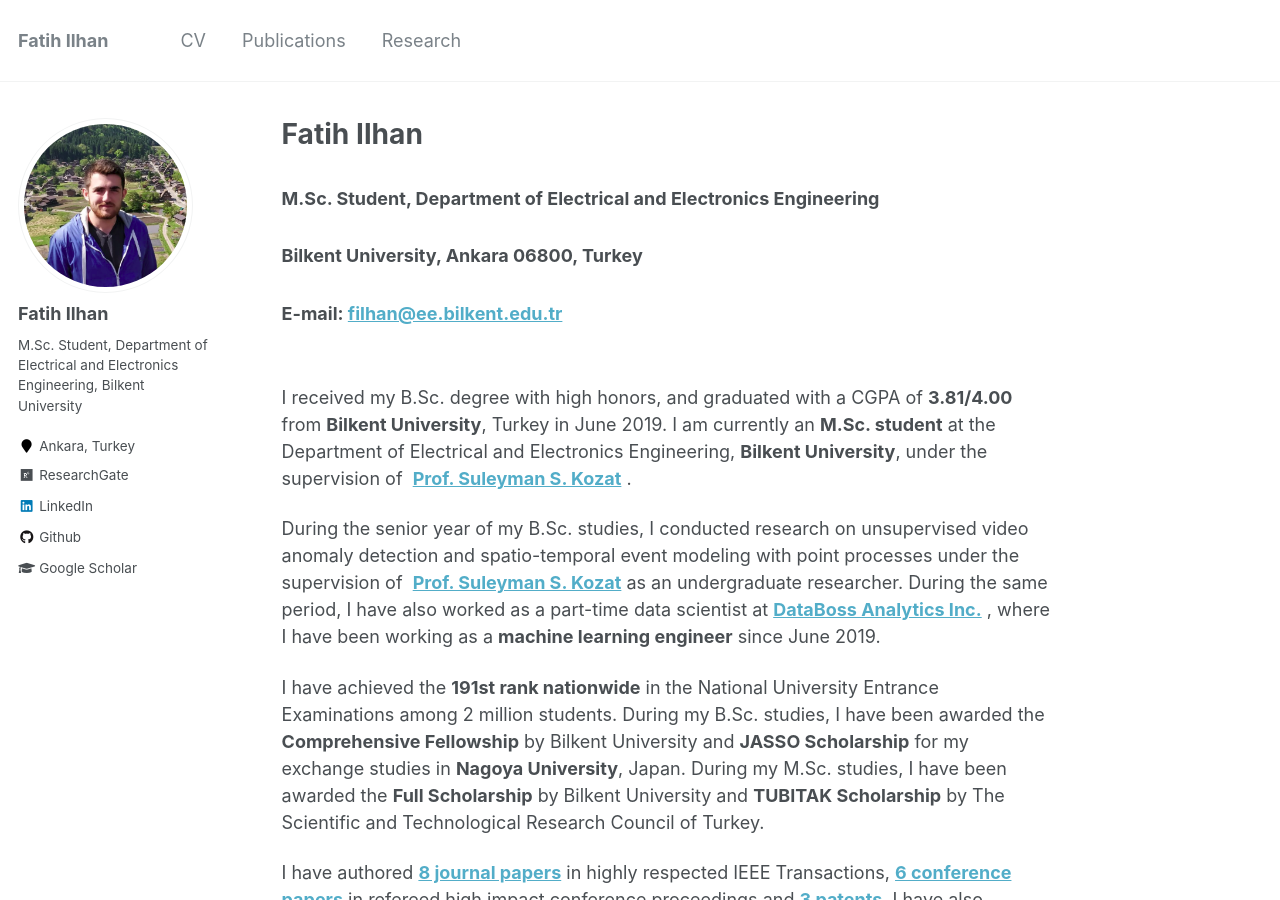
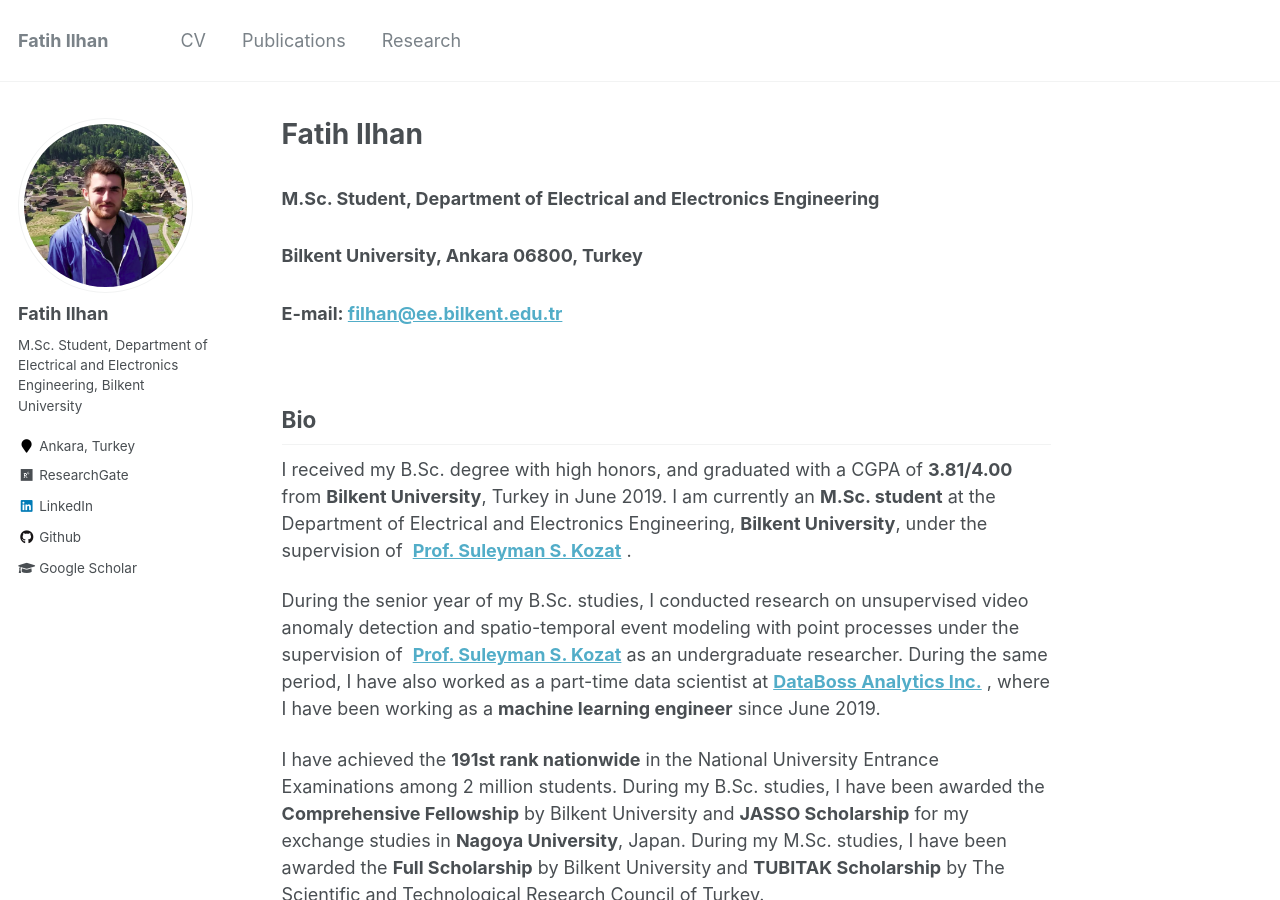
Before and after one commit to fatih-ilhan/fatih-ilhan.github.io, a Jekyll site: the page built from _pages/about.md, in a window 1280 px wide and 900 px high. Built offline with Jekyll 4.4.1, drawn with Linux system fonts in a browser that asks for light colours.

```diff
--- a/_pages/about.md
+++ b/_pages/about.md
@@ -11,14 +11,13 @@
 # Fatih Ilhan
 
 ### M.Sc. Student, Department of Electrical and Electronics Engineering
-
 ### Bilkent University, Ankara 06800, Turkey
-
 ### E-mail: [filhan@ee.bilkent.edu.tr](mailto:filhan@ee.bilkent.edu.tr)
 
 
 <br>
 
+## Bio
 
 I received my B.Sc. degree with high honors, and graduated with a CGPA of **3.81/4.00** from **Bilkent University**, Turkey in June 2019\. I am currently an **M.Sc. student** at the Department of Electrical and Electronics Engineering, **Bilkent University**, under the supervision of  [**Prof. Suleyman S. Kozat**](http://kilyos.ee.bilkent.edu.tr/~kozat/) .
 
```
